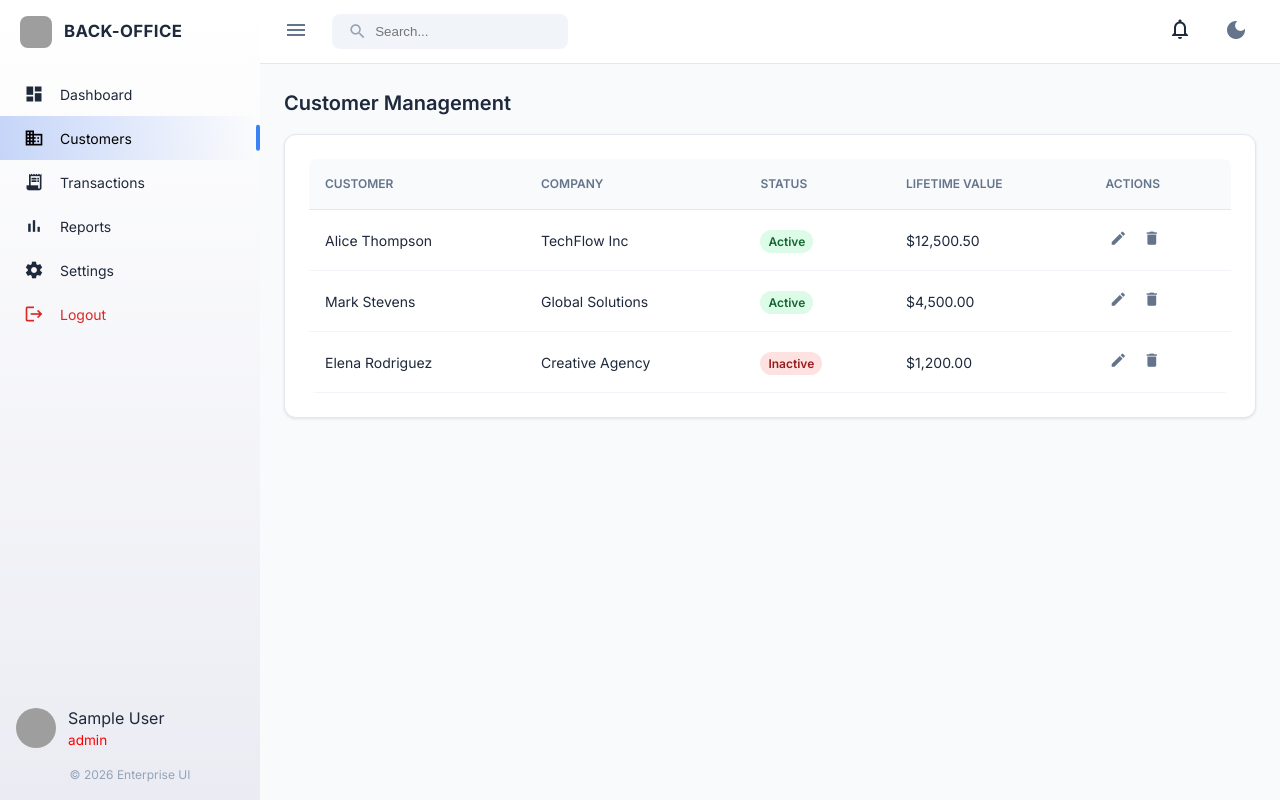
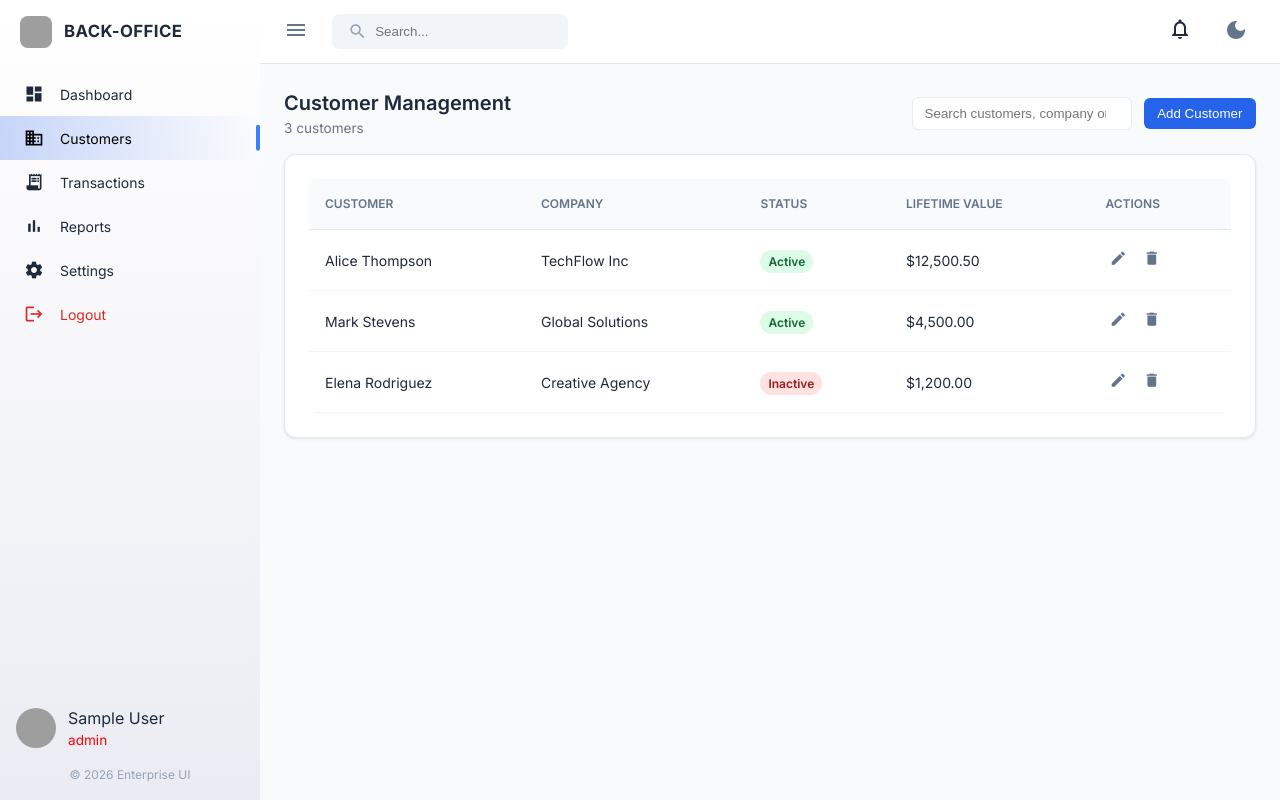
Before and after one commit to kakelay/System-Dashboard-Angular-, an Angular app: page /customers in a window 1280 px wide. Built offline with nearby package versions, Linux system fonts and the light colour scheme; sample sign-in values are in the browser's storage; grey boxes are pictures that could not be loaded.

Commit message:
update code

```diff
--- a/src/app/features/customers/customer-list/customer-list.component.html
+++ b/src/app/features/customers/customer-list/customer-list.component.html
@@ -1,4 +1,59 @@
-<h1>Customer Management</h1>
-<div class="card mt-4">
-  <app-data-table [columns]="columns" [data]="customers"></app-data-table>
+<div class="customer-list">
+  <div class="toolbar">
+    <div class="title-group">
+      <h1>Customer Management</h1>
+      <span class="count">{{ customers.length }} customers</span>
+    </div>
+
+    <div class="actions-group">
+      <input
+        type="search"
+        placeholder="Search customers, company or status..."
+        [(ngModel)]="searchTerm"
+        (ngModelChange)="onSearchChange($event)"
+        class="search-input"
+      />
+      <button class="btn add-btn">Add Customer</button>
+    </div>
+  </div>
+
+  <div class="card mt-4">
+    <app-data-table
+      [columns]="columns"
+      [data]="filteredCustomers"
+      (rowClick)="openCustomer($event)"
+      (action)="onAction($event)"
+    ></app-data-table>
+  </div>
+
+  <div class="drawer" [class.open]="selectedCustomer">
+    <div class="drawer-panel" *ngIf="selectedCustomer">
+      <button class="close" (click)="closeCustomer()">×</button>
+      <h2>{{ selectedCustomer.name }}</h2>
+      <p class="meta">
+        {{ selectedCustomer.company }} •
+        <span class="badge" [class]="getStatusBadge(selectedCustomer.status)">{{
+          selectedCustomer.status
+        }}</span>
+      </p>
+
+      <dl class="details">
+        <dt>Email</dt>
+        <dd>{{ selectedCustomer.email }}</dd>
+        <dt>Phone</dt>
+        <dd>{{ selectedCustomer.phone }}</dd>
+        <dt>Address</dt>
+        <dd>{{ selectedCustomer.address }}</dd>
+        <dt>Joined</dt>
+        <dd>{{ selectedCustomer.joined | date : "mediumDate" }}</dd>
+        <dt>Last Order</dt>
+        <dd>{{ selectedCustomer.lastOrder | currency }}</dd>
+      </dl>
+
+      <div class="drawer-actions">
+        <button class="btn">Edit</button>
+        <button class="btn btn-outline" (click)="closeCustomer()">Close</button>
+      </div>
+    </div>
+  </div>
 </div>
--- a/src/app/features/customers/customer-list/customer-list.component.scss
+++ b/src/app/features/customers/customer-list/customer-list.component.scss
@@ -55,7 +55,6 @@ h1 {
    DARK MODE
 ======================= */
 :host-context(body.dark-mode) {
-
   h1 {
     color: #f8fafc;
   }
@@ -99,3 +98,144 @@ h1 {
     border-bottom: 1px solid #334155;
   }
 }
+
+.customer-list {
+  .toolbar {
+    display: flex;
+    justify-content: space-between;
+    align-items: center;
+    gap: 1rem;
+
+    .title-group {
+      display: flex;
+      flex-direction: column;
+      h1 {
+        margin: 0;
+        font-size: 1.25rem;
+      }
+      .count {
+        font-size: 0.85rem;
+        color: #6b7280;
+      }
+    }
+
+    .actions-group {
+      display: flex;
+      align-items: center;
+      gap: 0.75rem;
+
+      .search-input {
+        padding: 0.5rem 0.75rem;
+        border: 1px solid #e6edf3;
+        border-radius: 0.375rem;
+        min-width: 220px;
+        outline: none;
+      }
+
+      .add-btn {
+        background: #2563eb;
+        color: #fff;
+        border: none;
+        padding: 0.5rem 0.85rem;
+        border-radius: 0.375rem;
+        cursor: pointer;
+      }
+    }
+  }
+
+  .card.mt-4 {
+    margin-top: 1rem;
+  }
+}
+
+/* Drawer details */
+.drawer {
+  position: fixed;
+  right: 0;
+  top: 0;
+  height: 100%;
+  width: 0;
+  overflow: hidden;
+  transition: width 220ms ease;
+  z-index: 90;
+  background: rgba(0, 0, 0, 0.35);
+  display: flex;
+  align-items: stretch;
+  pointer-events: none;
+
+  &.open {
+    width: 100%;
+    pointer-events: auto;
+  }
+
+  .drawer-panel {
+    background: #fff;
+    width: 360px;
+    margin-left: auto;
+    padding: 1.25rem;
+    height: 100%;
+    box-shadow: -8px 0 24px rgba(15, 23, 42, 0.12);
+    pointer-events: auto;
+  }
+
+  .close {
+    background: transparent;
+    border: none;
+    font-size: 1.5rem;
+    float: right;
+    cursor: pointer;
+  }
+
+  .meta {
+    color: #64748b;
+    margin-top: 0.25rem;
+  }
+  .details {
+    margin-top: 1rem;
+    dt {
+      font-weight: 600;
+      color: #475569;
+    }
+    dd {
+      margin: 0 0 0.75rem 0;
+      color: #1f2937;
+    }
+  }
+  .drawer-actions {
+    margin-top: 1.25rem;
+    display: flex;
+    gap: 0.5rem;
+  }
+}
+
+/* Stats row */
+.stats {
+  display: flex;
+  gap: 0.75rem;
+  margin: 1rem 0 0.75rem 0;
+
+  .stat-card {
+    background: #ffffff;
+    border: 1px solid #e6edf3;
+    border-radius: 0.5rem;
+    padding: 0.75rem 1rem;
+    min-width: 140px;
+    display: flex;
+    flex-direction: column;
+    gap: 0.25rem;
+
+    .stat-label {
+      font-size: 0.75rem;
+      color: #64748b;
+    }
+    .stat-value {
+      font-size: 1.25rem;
+      font-weight: 700;
+      color: #0f172a;
+    }
+    .stat-sub {
+      font-size: 0.75rem;
+      color: #94a3b8;
+    }
+  }
+}
--- a/src/app/features/customers/customer-list/customer-list.component.ts
+++ b/src/app/features/customers/customer-list/customer-list.component.ts
@@ -1,24 +1,106 @@
-import { Component } from '@angular/core';
-import { ColumnConfig } from 'src/app/shared/components/data-table/data-table.component';
+import { Component } from "@angular/core";
+import { ColumnConfig } from "src/app/shared/components/data-table/data-table.component";
 
 @Component({
-  selector: 'app-customer-list',
-  templateUrl: './customer-list.component.html',
-  styleUrls: ['./customer-list.component.scss'],
-
+  selector: "app-customer-list",
+  templateUrl: "./customer-list.component.html",
+  styleUrls: ["./customer-list.component.scss"],
 })
 export class CustomerListComponent {
+  searchTerm: string = "";
+  selectedCustomer: any = null;
+
+  get filteredCustomers() {
+    const term = this.searchTerm && this.searchTerm.toLowerCase().trim();
+    if (!term) {
+      return this.customers;
+    }
+    return this.customers.filter((c) => {
+      return (
+        (c.name && c.name.toLowerCase().includes(term)) ||
+        (c.company && c.company.toLowerCase().includes(term)) ||
+        (c.status && c.status.toLowerCase().includes(term))
+      );
+    });
+  }
+
+  onSearchChange(_: string) {
+    // placeholder for future debounce or analytics
+  }
   columns: ColumnConfig[] = [
-    { key: 'name', label: 'Customer' },
-    { key: 'company', label: 'Company' },
-    { key: 'status', label: 'Status', type: 'badge', badgeClassMap: { 'Active': 'badge-success', 'Inactive': 'badge-danger' } },
-    { key: 'spent', label: 'Lifetime Value', type: 'currency' },
-    { key: 'actions', label: 'Actions', type: 'action' }
+    { key: "name", label: "Customer" },
+    { key: "company", label: "Company" },
+    {
+      key: "status",
+      label: "Status",
+      type: "badge",
+      badgeClassMap: { Active: "badge-success", Inactive: "badge-danger" },
+    },
+    { key: "spent", label: "Lifetime Value", type: "currency" },
+    { key: "actions", label: "Actions", type: "action" },
   ];
 
   customers = [
-    { id: 1, name: 'Alice Thompson', company: 'TechFlow Inc', status: 'Active', spent: 12500.50 },
-    { id: 2, name: 'Mark Stevens', company: 'Global Solutions', status: 'Active', spent: 4500.00 },
-    { id: 3, name: 'Elena Rodriguez', company: 'Creative Agency', status: 'Inactive', spent: 1200.00 },
+    {
+      id: 1,
+      name: "Alice Thompson",
+      company: "TechFlow Inc",
+      status: "Active",
+      spent: 12500.5,
+      email: "alice.thompson@techflow.example",
+      phone: "+1 (555) 123-4567",
+      address: "123 Market St, San Francisco, CA",
+      joined: new Date(2019, 4, 12),
+      lastOrder: 1200.0,
+    },
+    {
+      id: 2,
+      name: "Mark Stevens",
+      company: "Global Solutions",
+      status: "Active",
+      spent: 4500.0,
+      email: "mark.stevens@globalsol.example",
+      phone: "+1 (555) 987-6543",
+      address: "88 Broad Ave, New York, NY",
+      joined: new Date(2020, 1, 6),
+      lastOrder: 300.0,
+    },
+    {
+      id: 3,
+      name: "Elena Rodriguez",
+      company: "Creative Agency",
+      status: "Inactive",
+      spent: 1200.0,
+      email: "elena.rodriguez@creative.example",
+      phone: "+1 (555) 222-3344",
+      address: "42 Pine Ln, Austin, TX",
+      joined: new Date(2018, 9, 30),
+      lastOrder: 0.0,
+    },
   ];
+
+  openCustomer(cust: any) {
+    this.selectedCustomer = cust;
+  }
+
+  closeCustomer() {
+    this.selectedCustomer = null;
+  }
+
+  onAction(ev: { type: string; row: any }) {
+    if (ev.type === "edit") {
+      this.openCustomer(ev.row);
+      return;
+    }
+    if (ev.type === "delete") {
+      const ok = confirm(`Delete ${ev.row.name}?`);
+      if (ok) {
+        this.customers = this.customers.filter((c) => c.id !== ev.row.id);
+      }
+    }
+  }
+
+  getStatusBadge(status: string) {
+    return status === "Active" ? "badge-success" : "badge-danger";
+  }
 }
--- a/src/app/shared/components/data-table/data-table.component.html
+++ b/src/app/shared/components/data-table/data-table.component.html
@@ -10,28 +10,44 @@
       </tr>
     </thead>
     <tbody>
-      <tr *ngFor="let row of data">
+      <tr
+        *ngFor="let row of data"
+        (click)="rowClick.emit(row)"
+        class="data-row"
+      >
         <td *ngFor="let col of columns">
           <ng-container [ngSwitch]="col.type">
-            <span *ngSwitchCase="'badge'" [class]="'badge ' + getBadgeClass(col, row[col.key])">
+            <span
+              *ngSwitchCase="'badge'"
+              [class]="'badge ' + getBadgeClass(col, row[col.key])"
+            >
               {{ row[col.key] }}
             </span>
             <span *ngSwitchCase="'currency'">
               {{ row[col.key] | currency }}
             </span>
             <span *ngSwitchCase="'date'">
-              {{ row[col.key] | date:'shortDate' }}
+              {{ row[col.key] | date:'dd-MM-yyyy':'Asia/Phnom_Penh' }}
             </span>
             <div *ngSwitchCase="'action'" class="actions">
-              <button class="icon-btn"><span class="material-icons">edit</span></button>
-              <button class="icon-btn text-danger"><span class="material-icons">delete</span></button>
+              <button class="icon-btn" (click)="onAction(row, 'edit', $event)">
+                <span class="material-icons">edit</span>
+              </button>
+              <button
+                class="icon-btn text-danger"
+                (click)="onAction(row, 'delete', $event)"
+              >
+                <span class="material-icons">delete</span>
+              </button>
             </div>
             <span *ngSwitchDefault>{{ row[col.key] }}</span>
           </ng-container>
         </td>
       </tr>
       <tr *ngIf="data.length === 0 && !loading">
-        <td [attr.colspan]="columns.length" class="empty-cell">No data found</td>
+        <td [attr.colspan]="columns.length" class="empty-cell">
+          No data found
+        </td>
       </tr>
     </tbody>
   </table>
--- a/src/app/shared/components/data-table/data-table.component.ts
+++ b/src/app/shared/components/data-table/data-table.component.ts
@@ -1,26 +1,33 @@
-import { Component, Input } from '@angular/core';
+import { Component, Input, Output, EventEmitter } from "@angular/core";
 
 export interface ColumnConfig {
   key: string;
   label: string;
-  type?: 'text' | 'date' | 'currency' | 'badge' | 'action';
+  type?: "text" | "date" | "currency" | "badge" | "action";
   badgeClassMap?: { [key: string]: string };
 }
 
 @Component({
-  selector: 'app-data-table',
-  templateUrl: './data-table.component.html',
-  styleUrls: ['./data-table.component.scss']
+  selector: "app-data-table",
+  templateUrl: "./data-table.component.html",
+  styleUrls: ["./data-table.component.scss"],
 })
 export class DataTableComponent {
   @Input() columns: ColumnConfig[] = [];
   @Input() data: any[] = [];
   @Input() loading = false;
+  @Output() rowClick = new EventEmitter<any>();
+  @Output() action = new EventEmitter<{ type: string; row: any }>();
 
   getBadgeClass(column: ColumnConfig, value: any): string {
     if (column.badgeClassMap && value) {
-      return column.badgeClassMap[value] || 'badge-secondary';
+      return column.badgeClassMap[value] || "badge-secondary";
     }
-    return 'badge-secondary';
+    return "badge-secondary";
+  }
+
+  onAction(row: any, type: string, event?: Event) {
+    event?.stopPropagation();
+    this.action.emit({ type, row });
   }
 }
```
Lines whose indentation alone changed are shown as unchanged.
